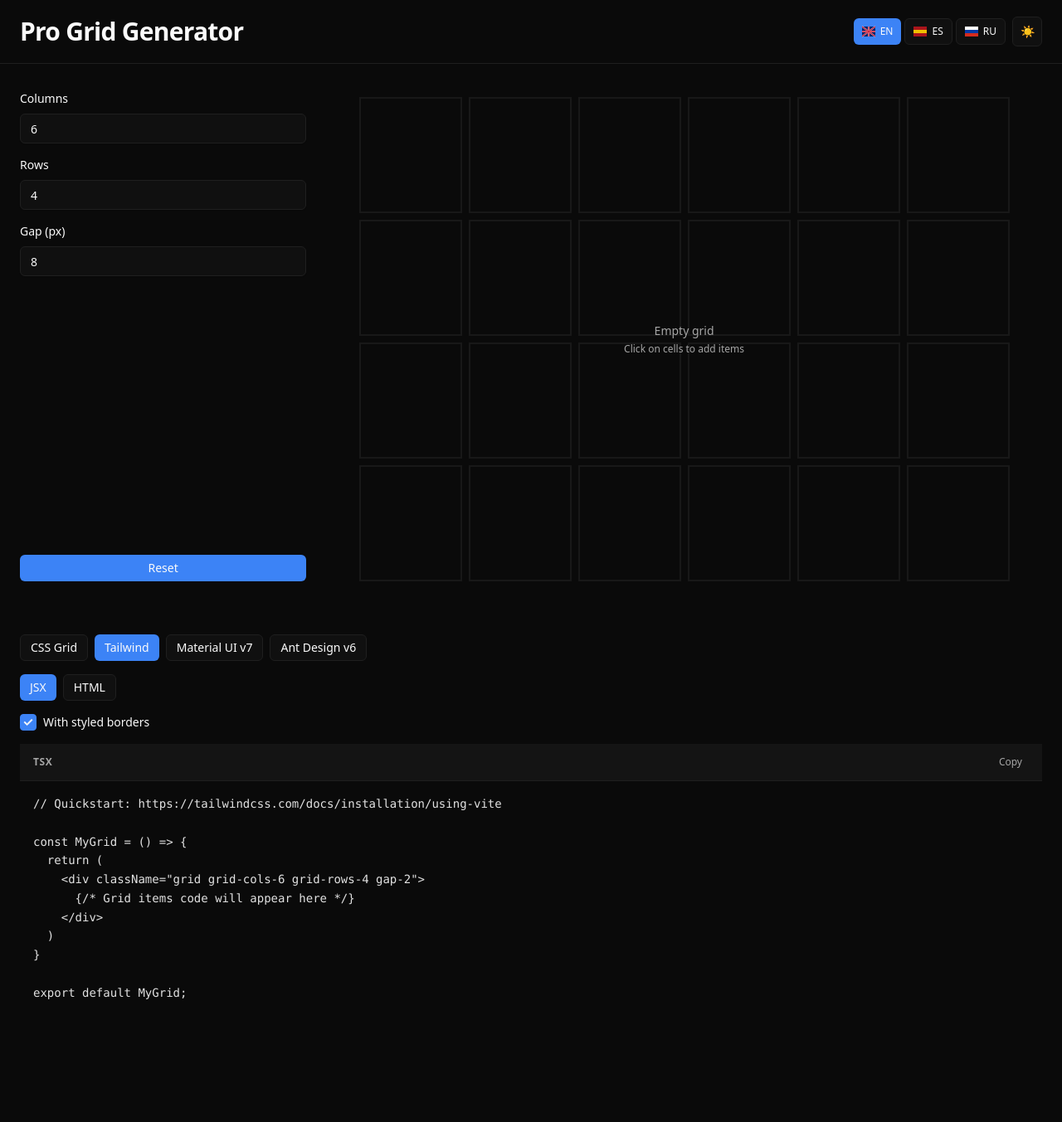
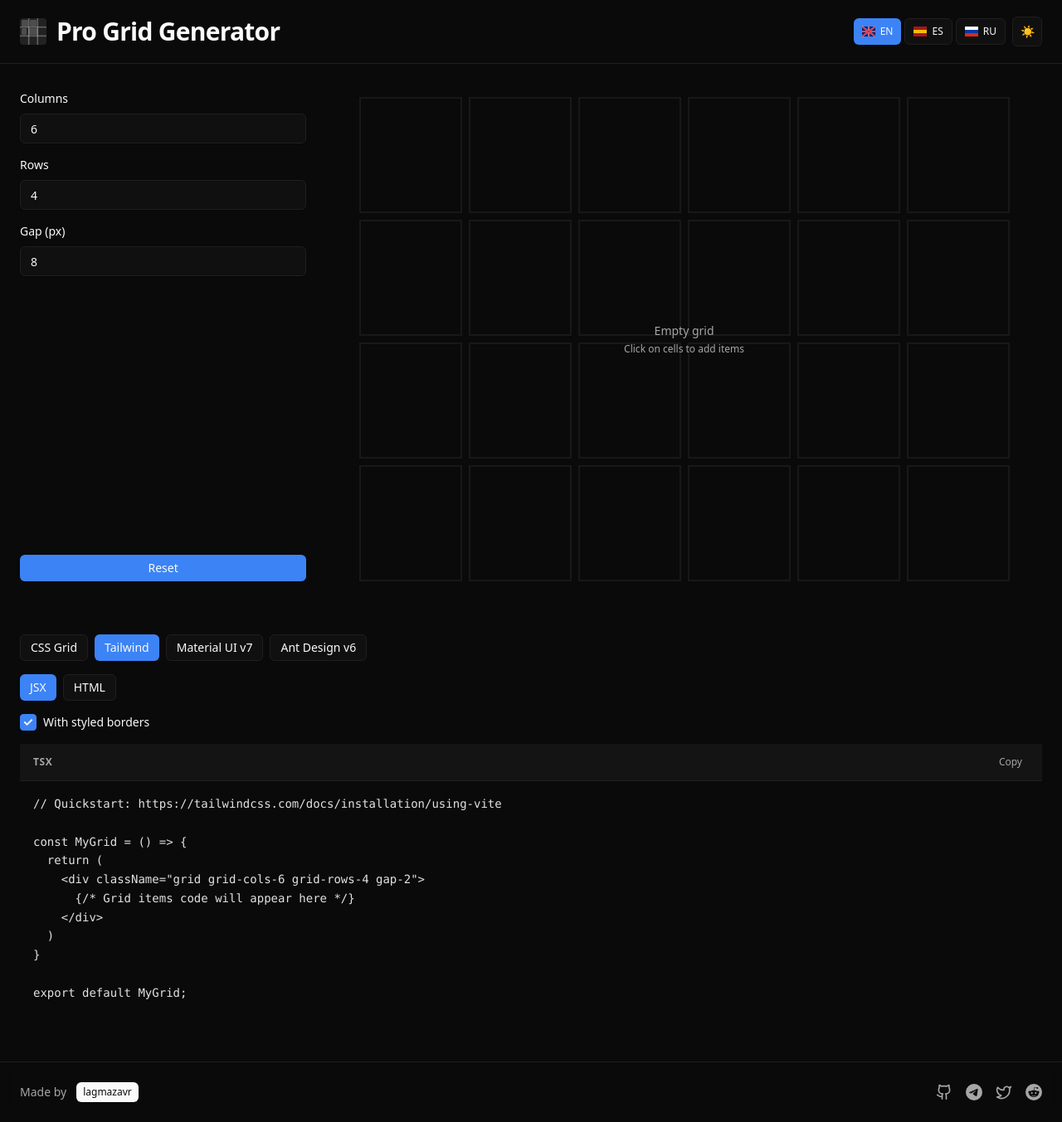
Before and after one commit to lagmazavr/pro-grid-generator, a Next.js app: page /en/tailwind in a window 1280 px wide. Shown: the whole page at 83% size. Before the commit the page ends 1280 px from the top, so only its background shows below. Built offline with nearby package versions, Linux system fonts and the light colour scheme.

Commit message:
add footer

```diff
--- a/app/layout.tsx
+++ b/app/layout.tsx
@@ -5,6 +5,14 @@ import './globals.css'
 export const metadata: Metadata = {
   title: 'Pro Grid Generator',
   description: 'Visual grid editor for multiple frameworks and CSS approaches',
+  icons: {
+    icon: [
+      { url: '/favicon.svg', type: 'image/svg+xml' },
+    ],
+    apple: [
+      { url: '/favicon.svg', type: 'image/svg+xml' },
+    ],
+  },
 }
 
 export default function RootLayout({
--- a/src/pages/grid-editor/ui/grid-editor-page.tsx
+++ b/src/pages/grid-editor/ui/grid-editor-page.tsx
@@ -20,7 +20,8 @@ import { GridControls } from '@/features/grid-controls'
 import { LanguageToggle } from '@/features/language-toggle'
 import { ThemeToggle } from '@/features/theme-toggle'
 import { DEFAULT_TECHNOLOGY, type Technology } from '@/shared/types/routing'
-import { Card, CardContent } from '@/shared/ui'
+import { Card, CardContent, Logo } from '@/shared/ui'
+import { AppFooter } from '@/widgets/app-footer'
 import { GridCanvas } from '@/widgets/grid-canvas'
 import { TechnologySelector } from '@/widgets/technology-selector'
 import { useTranslations } from 'next-intl'
@@ -213,7 +214,8 @@ function GridEditorPage({ technology: initialTechnology }: GridEditorPageProps)
       <header className="border-b border-border bg-card/50 backdrop-blur supports-[backdrop-filter]:bg-card/30">
         <div className="container mx-auto px-6 py-5">
           <div className="flex items-start justify-between">
-            <div>
+            <div className="flex items-center gap-3">
+              <Logo size={32} />
               <h1 className="text-3xl font-bold text-foreground tracking-tight">
                 {t('header.title')}
               </h1>
@@ -284,6 +286,7 @@ function GridEditorPage({ technology: initialTechnology }: GridEditorPageProps)
           </Card>
         </div>
       </main>
+      <AppFooter />
     </div>
   )
 }
--- a/src/shared/ui/index.ts
+++ b/src/shared/ui/index.ts
@@ -2,3 +2,4 @@ export { Button, buttonVariants } from './button'
 export { Card, CardHeader, CardFooter, CardTitle, CardDescription, CardContent } from './card'
 export { Input } from './input'
 export { Checkbox } from './checkbox'
+export { Logo } from './logo'
--- /dev/null
+++ b/src/shared/ui/logo.tsx
@@ -0,0 +1,36 @@
+import { cn } from '@/shared/lib/utils'
+
+interface LogoProps {
+  className?: string
+  size?: number
+}
+
+function Logo({ className, size = 32 }: LogoProps) {
+  return (
+    <svg
+      width={size}
+      height={size}
+      viewBox="0 0 32 32"
+      fill="none"
+      xmlns="http://www.w3.org/2000/svg"
+      className={cn('text-foreground', className)}
+    >
+      {/* Grid background */}
+      <rect width="32" height="32" rx="4" fill="currentColor" fillOpacity="0.1" />
+
+      {/* Grid lines */}
+      <line x1="10.67" y1="0" x2="10.67" y2="32" stroke="currentColor" strokeWidth="1.5" strokeOpacity="0.3" />
+      <line x1="21.33" y1="0" x2="21.33" y2="32" stroke="currentColor" strokeWidth="1.5" strokeOpacity="0.3" />
+      <line x1="0" y1="10.67" x2="32" y2="10.67" stroke="currentColor" strokeWidth="1.5" strokeOpacity="0.3" />
+      <line x1="0" y1="21.33" x2="32" y2="21.33" stroke="currentColor" strokeWidth="1.5" strokeOpacity="0.3" />
+
+      {/* Highlighted cells to show grid functionality */}
+      <rect x="2" y="2" width="8" height="8" fill="currentColor" fillOpacity="0.2" rx="1" />
+      <rect x="12" y="2" width="8" height="8" fill="currentColor" fillOpacity="0.2" rx="1" />
+      <rect x="2" y="12" width="6" height="8" fill="currentColor" fillOpacity="0.2" rx="1" />
+      <rect x="10" y="12" width="12" height="8" fill="currentColor" fillOpacity="0.2" rx="1" />
+    </svg>
+  )
+}
+
+export { Logo }
--- /dev/null
+++ b/src/widgets/app-footer/index.ts
@@ -0,0 +1 @@
+export { AppFooter } from './ui/app-footer'
--- /dev/null
+++ b/src/widgets/app-footer/ui/app-footer.tsx
@@ -0,0 +1,107 @@
+'use client'
+
+import { Github, Twitter } from 'lucide-react'
+import Link from 'next/link'
+import { cn } from '@/shared/lib/utils'
+import type { ReactNode } from 'react'
+
+interface AppFooterProps {
+  className?: string
+}
+
+const TelegramIcon = ({ className }: { className?: string }) => (
+  <svg
+    xmlns="http://www.w3.org/2000/svg"
+    width="20"
+    height="20"
+    viewBox="0 0 24 24"
+    fill="currentColor"
+    className={className}
+  >
+    <path d="M11.944 0A12 12 0 0 0 0 12a12 12 0 0 0 12 12 12 12 0 0 0 12-12A12 12 0 0 0 12 0a12 12 0 0 0-.056 0zm4.962 7.224c.1-.002.321.023.465.14a.506.506 0 0 1 .171.325c.016.093.036.306.02.472-.18 1.898-.962 6.502-1.36 8.627-.168.9-.499 1.201-.82 1.23-.696.065-1.225-.46-1.9-.902-1.056-.693-1.653-1.124-2.678-1.8-1.185-.78-.417-1.21.258-1.91.177-.184 3.247-2.977 3.307-3.23.007-.032.014-.15-.056-.212s-.174-.041-.249-.024c-.106.024-1.793 1.14-5.061 3.345-.48.33-.913.49-1.302.48-.428-.008-1.252-.241-1.865-.44-.752-.245-1.349-.374-1.297-.789.027-.216.325-.437.893-.663 3.498-1.524 5.83-2.529 6.998-3.014 3.332-1.386 4.025-1.627 4.476-1.635z" />
+  </svg>
+)
+
+const RedditIcon = ({ className }: { className?: string }) => (
+  <svg
+    xmlns="http://www.w3.org/2000/svg"
+    width="20"
+    height="20"
+    viewBox="0 0 24 24"
+    fill="currentColor"
+    className={className}
+  >
+    <path d="M12 0A12 12 0 0 0 0 12a12 12 0 0 0 12 12 12 12 0 0 0 12-12A12 12 0 0 0 12 0zm5.01 4.744c.688 0 1.25.561 1.25 1.249a1.25 1.25 0 0 1-2.498.056l-2.597-.547-.8 3.747c1.824.07 3.48.632 4.674 1.488.308-.309.73-.491 1.207-.491.968 0 1.754.786 1.754 1.754 0 .716-.435 1.333-1.01 1.614a3.111 3.111 0 0 1 .042.52c0 2.694-3.13 4.87-7.004 4.87-3.874 0-7.004-2.176-7.004-4.87 0-.183.015-.366.043-.534A1.748 1.748 0 0 1 4.028 12c0-.968.786-1.754 1.754-1.754.463 0 .898.196 1.207.49 1.207-.883 2.878-1.43 4.744-1.487l.885-4.182a.342.342 0 0 1 .14-.197.35.35 0 0 1 .238-.042l2.906.617a1.214 1.214 0 0 1 1.108-.701zM9.25 12C8.561 12 8 12.562 8 13.25c0 .687.561 1.248 1.25 1.248.687 0 1.248-.561 1.248-1.249 0-.688-.561-1.249-1.249-1.249zm5.5 0c-.687 0-1.248.561-1.248 1.25 0 .687.561 1.248 1.249 1.248.688 0 1.249-.561 1.249-1.249 0-.687-.562-1.249-1.25-1.249zm-5.466 3.99a.327.327 0 0 0-.231.094.33.33 0 0 0 0 .463c.842.842 2.484.913 2.961.913.477 0 2.105-.056 2.961-.913a.361.361 0 0 0 .029-.463.33.33 0 0 0-.464 0c-.547.533-1.684.73-2.512.73-.828 0-1.979-.196-2.512-.73a.326.326 0 0 0-.232-.095z" />
+  </svg>
+)
+
+interface SocialLink {
+  href: string
+  label: string
+  icon: ReactNode
+}
+
+const SOCIAL_LINKS: SocialLink[] = [
+  {
+    href: 'https://github.com/lagmazavr',
+    label: 'GitHub',
+    icon: <Github className="h-5 w-5" />,
+  },
+  {
+    href: 'https://t.me/lagmazavr',
+    label: 'Telegram',
+    icon: <TelegramIcon className="h-5 w-5" />,
+  },
+  {
+    href: 'https://x.com/lagmazavr',
+    label: 'X (Twitter)',
+    icon: <Twitter className="h-5 w-5" />,
+  },
+  {
+    href: 'https://www.reddit.com/user/lagmazavr/',
+    label: 'Reddit',
+    icon: <RedditIcon className="h-5 w-5" />,
+  },
+]
+
+const GITHUB_USERNAME = 'lagmazavr'
+const GITHUB_URL = `https://github.com/${GITHUB_USERNAME}`
+
+function AppFooter({ className }: AppFooterProps) {
+  return (
+    <footer className={cn('border-t border-border bg-background/50 backdrop-blur-sm', className)}>
+      <div className="container mx-auto px-6 py-6">
+        <div className="flex flex-col items-center justify-between gap-4 sm:flex-row">
+          <div className="flex items-center gap-2 text-sm text-muted-foreground">
+            <span>Made by</span>
+            <Link
+              href={GITHUB_URL}
+              target="_blank"
+              rel="noopener noreferrer"
+              className="ml-1 rounded-md bg-foreground px-2 py-1 text-xs font-medium text-background transition-colors hover:bg-foreground/90 focus-visible:outline-none focus-visible:ring-2 focus-visible:ring-ring"
+            >
+              {GITHUB_USERNAME}
+            </Link>
+          </div>
+
+          <div className="flex items-center gap-4">
+            {SOCIAL_LINKS.map((link) => (
+              <Link
+                key={link.href}
+                href={link.href}
+                target="_blank"
+                rel="noopener noreferrer"
+                className="text-muted-foreground transition-colors hover:text-foreground focus-visible:outline-none focus-visible:ring-2 focus-visible:ring-ring focus-visible:ring-offset-2 rounded-sm"
+                aria-label={link.label}
+              >
+                {link.icon}
+              </Link>
+            ))}
+          </div>
+        </div>
+      </div>
+    </footer>
+  )
+}
+
+export { AppFooter }
```
Also changed, not shown: public/favicon.svg (added).
